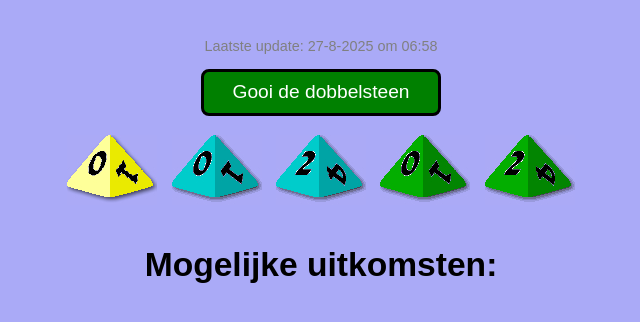
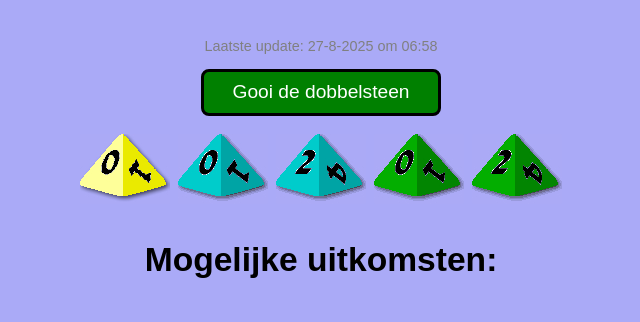
Before and after one commit to BG-NTTW-2025/D4_Dobbelstenen, a plain HTML site: page index.html in a window 1280 px wide. Shown: the whole page, without its empty margins (319-959 px from the left). Drawn offline with Linux system fonts and the light colour scheme.

Commit message:
Add files via upload

```diff
--- a/index.html
+++ b/index.html
@@ -11,6 +11,8 @@
       background: #AAAAf7;
       padding: 1em;
     }
+
+    /* ----- D4 Dobbelstenen ----- */
     .dice-container {
       display: flex;
       justify-content: center;
@@ -19,16 +21,18 @@
       margin-top: 1em;
     }
 
-/* dobbelstenen dynamisch laten schalen */
     .die {
-  flex: 0 1 auto;     /* geen verplichte breedte */
-  margin: 0.2em;      /* beetje ruimte */
+      width: 90px;
+      height: 75px;
+      display: flex;
+      align-items: center;
+      justify-content: center;
     }
 
 .die img {
-  max-width: 90px;   /* bovenlimiet */
-  width: 100%;       /* past zich aan container aan */
-  height: auto;
+  max-width: 100%;
+  max-height: 100%;
+  border-radius: 1px;
 }
 
 
```
Lines whose indentation alone changed are shown as unchanged.
